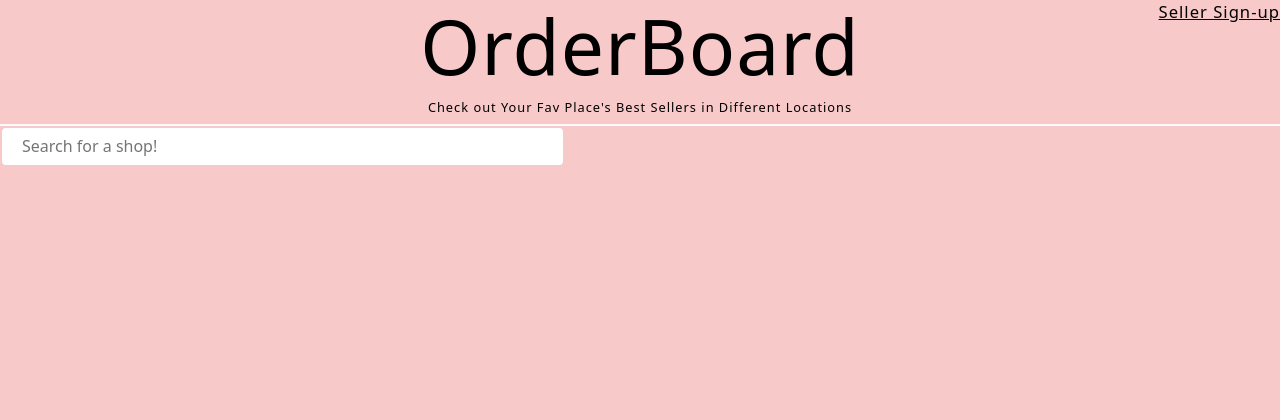
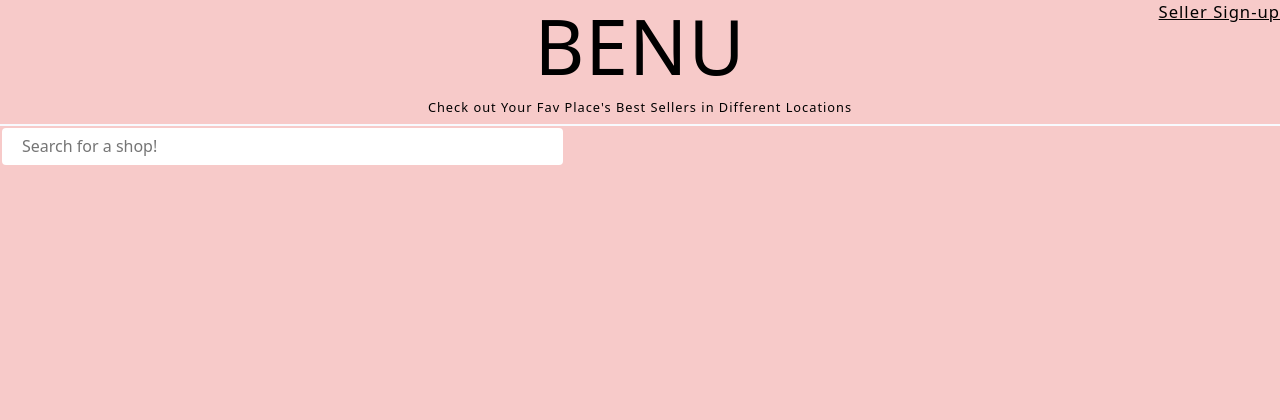
Before and after one commit to jr9597/squareHack, a Flask app: page / in a window 1280 px wide. Shown: the top 420 px of the page. Run offline with Flask 2, Linux system fonts and the light colour scheme; data comes from the database, SQL or seed files in the repository.

Commit message:
logo_changed

```diff
--- a/templates/base.html
+++ b/templates/base.html
@@ -21,7 +21,7 @@
 
     <header>
         <div style="margin:auto">
-            <h1 style="font-size:6vw;">OrderBoard</h1>
+            <h1 style="font-size:6vw; text-align: center">BENU</h1>
             <h3 style="font-size:1vw; text-align: center;">Check out Your Fav Place's Best Sellers in Different
                 Locations</h3>
 
```
